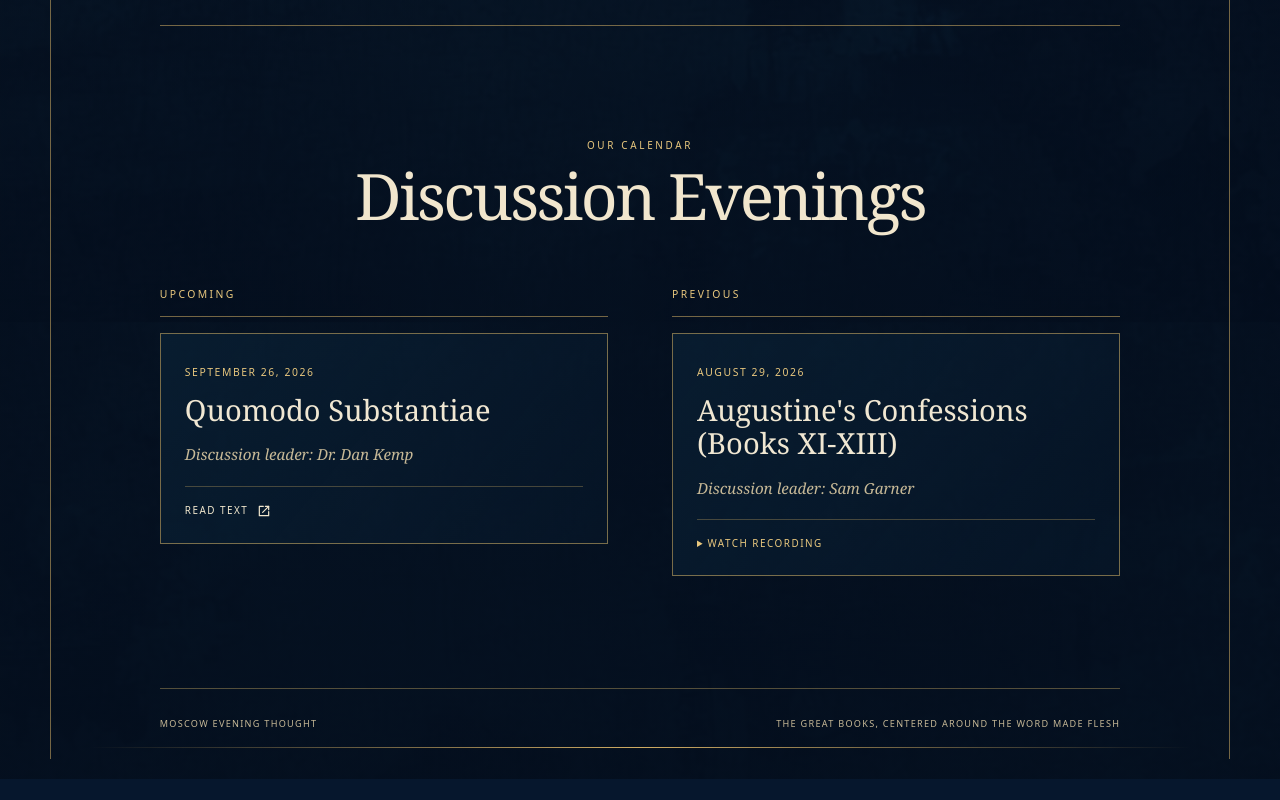
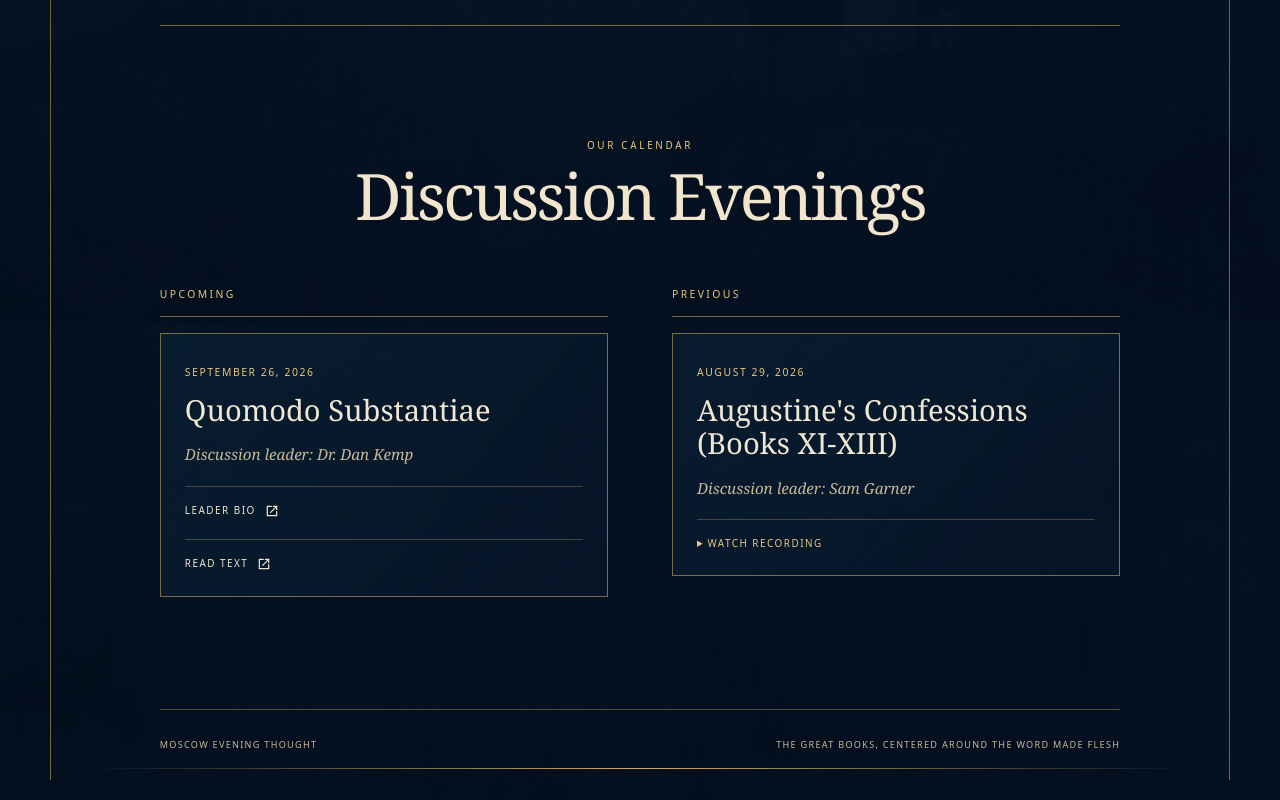
Before and after one commit to Bruce773/moscow-evening-thought, a Next.js app: page / in a window 1280 px wide. Shown: the part 1044-1844 px from the top of the page. Before the commit the page ends 1823 px from the top, so only its background shows below. Built offline with nearby package versions, Linux system fonts and the light colour scheme.

Commit message:
Add leader bio link for September 26 session
Co-authored-by: Bruce773 <29665383+Bruce773@users.noreply.github.com>

```diff
--- a/src/app/page.tsx
+++ b/src/app/page.tsx
@@ -7,6 +7,7 @@ type Session = {
   dateTime?: string;
   title: string;
   leader?: string;
+  leaderUrl?: string;
   textUrl?: string;
   recordingUrl?: string;
 };
@@ -29,6 +30,7 @@ const sessions: readonly Session[] = [
     dateTime: '2026-09-26',
     title: 'Quomodo Substantiae',
     leader: 'Dr. Dan Kemp',
+    leaderUrl: 'https://nsa.edu/contributors/dan-kemp',
     textUrl:
       'https://www.loebclassics.com/display/boethius-theological_tractates_quomodo_substantiae/1973/pb_LCL074.47.xml',
   },
--- a/src/components/sessions-section.tsx
+++ b/src/components/sessions-section.tsx
@@ -3,6 +3,7 @@ type Session = {
   dateTime?: string;
   title: string;
   leader?: string;
+  leaderUrl?: string;
   textUrl?: string;
   recordingUrl?: string;
 };
@@ -33,6 +34,30 @@ function SessionCard({ session }: { session: Session }) {
       <p className='mt-4 text-[0.95rem] italic text-[#c7b997]'>
         Discussion leader: <span>{session.leader ?? 'To be announced'}</span>
       </p>
+      {session.leaderUrl && (
+        <a
+          href={session.leaderUrl}
+          target='_blank'
+          rel='noopener noreferrer'
+          className='mt-5 flex items-center gap-2 border-t border-[rgba(214,178,100,0.31)] pt-4 font-sans text-[0.62rem] uppercase tracking-[0.15em] text-[#e8c77e] transition hover:text-[#f0e7d2]'
+        >
+          <span>Leader bio</span>
+          <svg
+            aria-hidden='true'
+            className='h-4 w-4'
+            fill='none'
+            viewBox='0 0 24 24'
+            stroke='currentColor'
+            strokeWidth='1.8'
+            strokeLinecap='round'
+            strokeLinejoin='round'
+          >
+            <path d='M14 5h5v5' />
+            <path d='M10 14 19 5' />
+            <path d='M19 13v6H5V5h6' />
+          </svg>
+        </a>
+      )}
       {session.textUrl && (
         <a
           href={session.textUrl}
```
